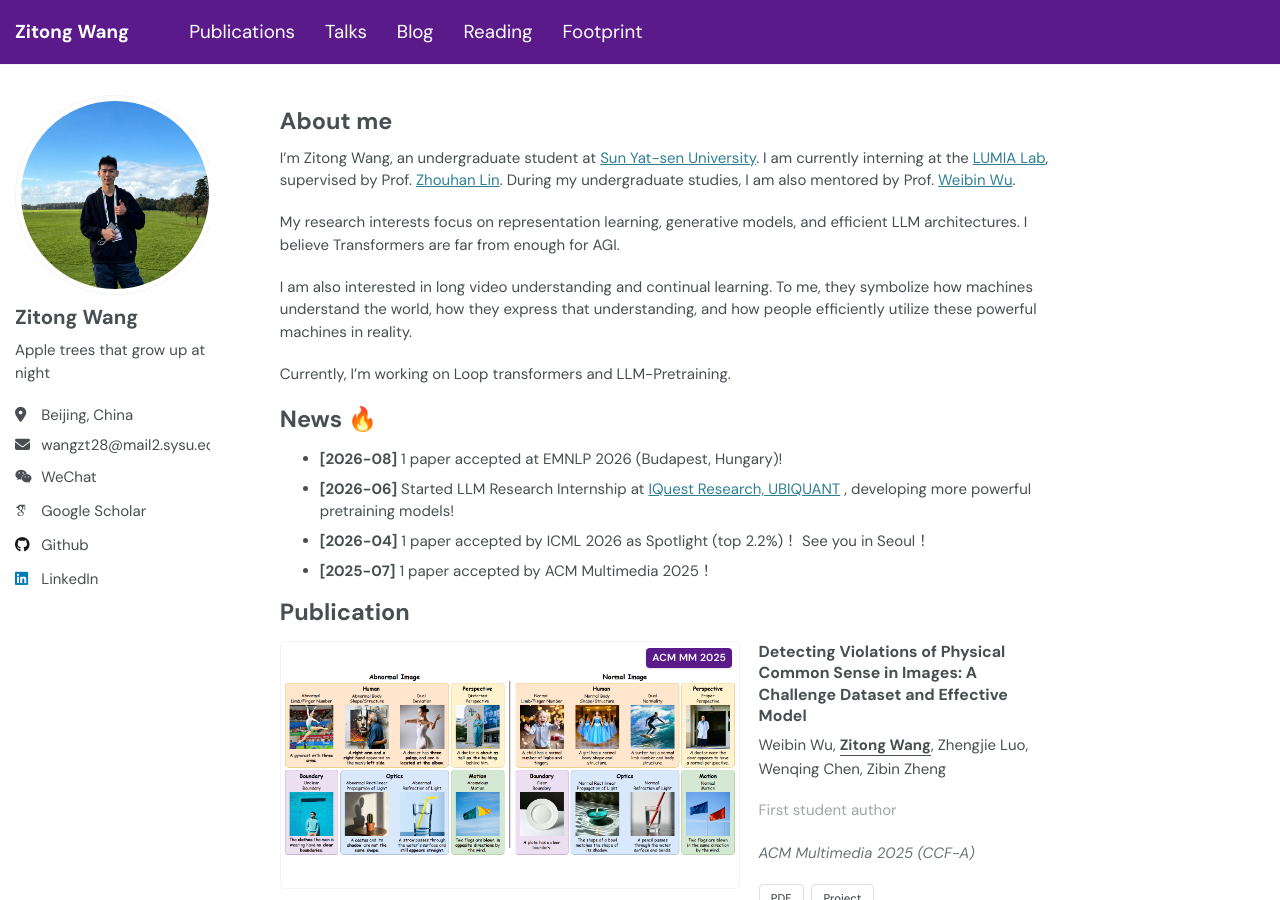
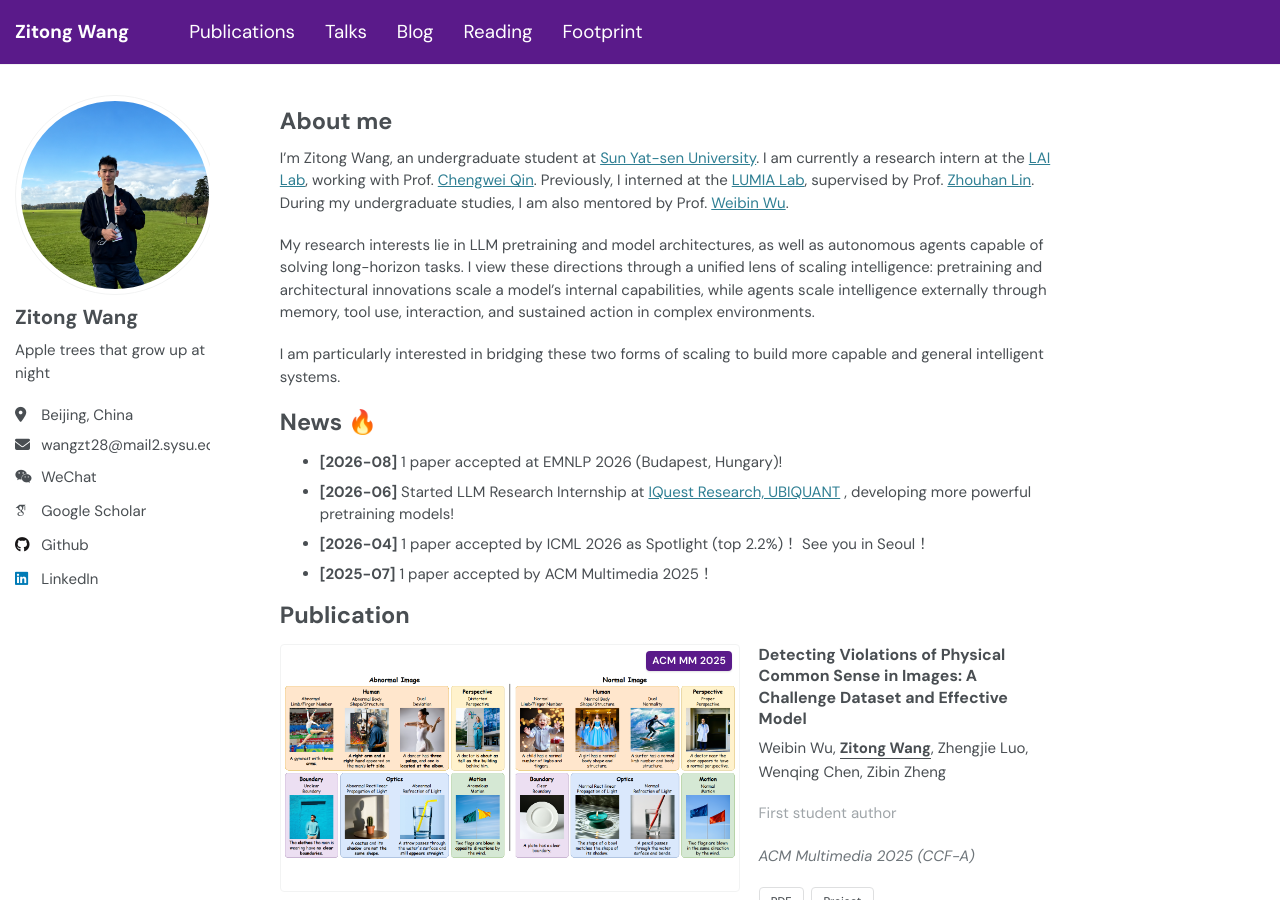
Before and after one commit to ZitongWang018/ZitongWang018.github.io, a Jekyll site: the page built from _pages/about.md, in a window 1280 px wide and 900 px high. Built offline with Jekyll 4.4.1, drawn with Linux system fonts in a browser that asks for light colours; some web fonts are replaced.

Commit message:
Update bio and research interests

```diff
--- a/_pages/about.md
+++ b/_pages/about.md
@@ -9,13 +9,11 @@ redirect_from:
 
 About me
 ======
-I'm Zitong Wang, an undergraduate student at [Sun Yat-sen University](https://www.sysu.edu.cn/). I am currently interning at the [LUMIA Lab](https://github.com/LUMIA-Group), supervised by Prof. [Zhouhan Lin](https://hantek.github.io/). During my undergraduate studies, I am also mentored by Prof. [Weibin Wu](https://sse.sysu.edu.cn/teacher/249).
+I'm Zitong Wang, an undergraduate student at [Sun Yat-sen University](https://www.sysu.edu.cn/). I am currently a research intern at the [LAI Lab](https://qcwthu.github.io/), working with Prof. [Chengwei Qin](https://qcwthu.github.io/). Previously, I interned at the [LUMIA Lab](https://github.com/LUMIA-Group), supervised by Prof. [Zhouhan Lin](https://hantek.github.io/). During my undergraduate studies, I am also mentored by Prof. [Weibin Wu](https://sse.sysu.edu.cn/teacher/249).
 
-My research interests focus on representation learning, generative models, and efficient LLM architectures. I believe Transformers are far from enough for AGI.
+My research interests lie in LLM pretraining and model architectures, as well as autonomous agents capable of solving long-horizon tasks. I view these directions through a unified lens of scaling intelligence: pretraining and architectural innovations scale a model's internal capabilities, while agents scale intelligence externally through memory, tool use, interaction, and sustained action in complex environments.
 
-I am also interested in long video understanding and continual learning. To me, they symbolize how machines understand the world, how they express that understanding, and how people efficiently utilize these powerful machines in reality.
-
-Currently, I'm working on Loop transformers and LLM-Pretraining.
+I am particularly interested in bridging these two forms of scaling to build more capable and general intelligent systems.
 
 News 🔥
 ======
```
